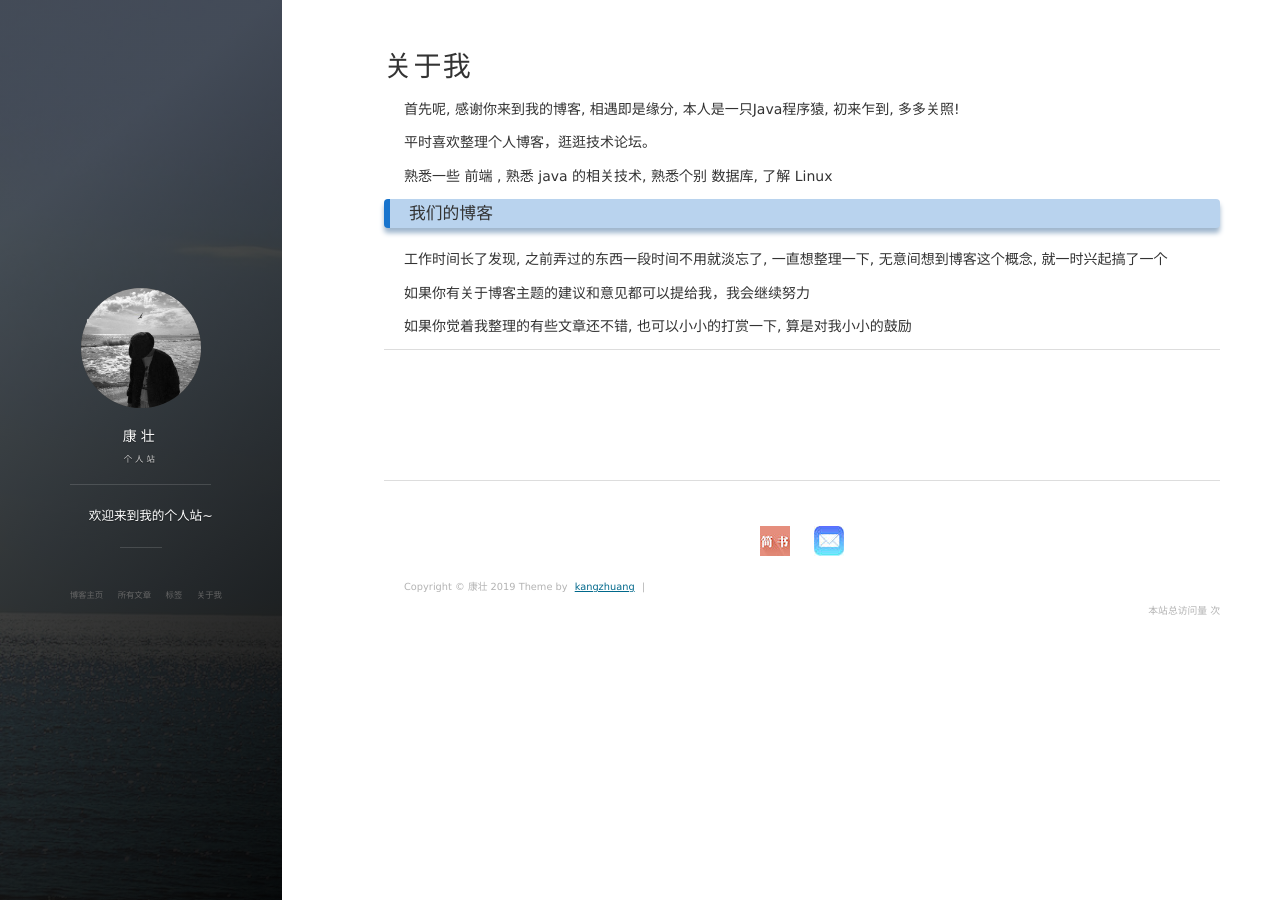
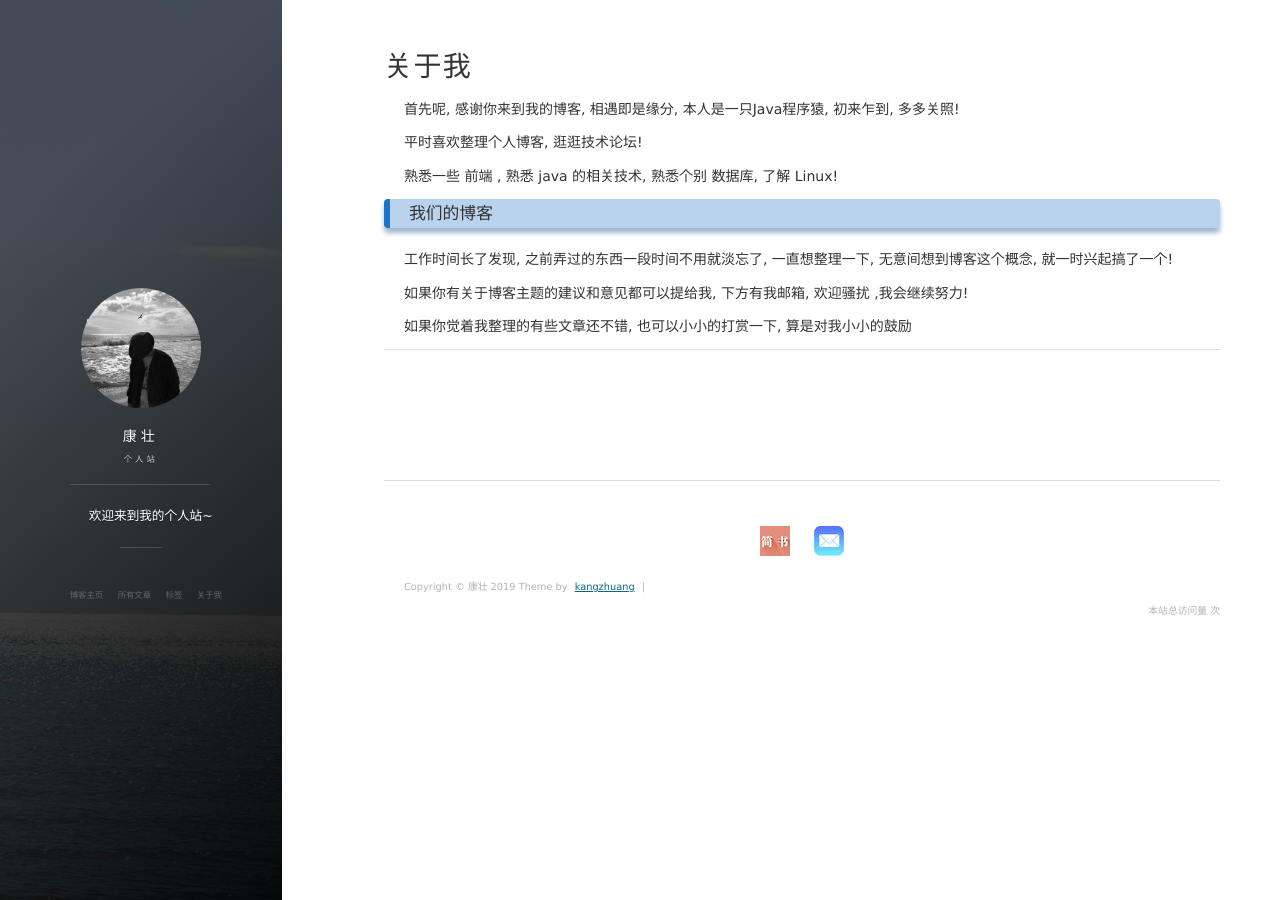
Before and after one commit to kangzhuang0201/kangzhuang0201.github.io, a Jekyll site: the page built from about.md, in a window 1280 px wide. Built offline with Jekyll 4.4.1, drawn with Linux system fonts in a browser that asks for light colours; nearby versions of some CDN libraries; comment, search, counter and statistics services are not loaded.

```diff
--- a/about.md
+++ b/about.md
@@ -5,17 +5,17 @@
 <p>
 首先呢, 感谢你来到我的博客, 相遇即是缘分, 本人是一只Java程序猿, 初来乍到, 多多关照!
 <p>
-平时喜欢整理个人博客，逛逛技术论坛。
+平时喜欢整理个人博客, 逛逛技术论坛!
 <p>
-熟悉一些 前端 , 熟悉 java 的相关技术, 熟悉个别 数据库, 了解 Linux
+熟悉一些 前端 , 熟悉 java 的相关技术, 熟悉个别 数据库, 了解 Linux!
 <p>
 
 <h3> 我们的博客 </h3>
 
 <p>
-工作时间长了发现, 之前弄过的东西一段时间不用就淡忘了, 一直想整理一下, 无意间想到博客这个概念, 就一时兴起搞了一个
+工作时间长了发现, 之前弄过的东西一段时间不用就淡忘了, 一直想整理一下, 无意间想到博客这个概念, 就一时兴起搞了一个!
 <p>
-如果你有关于博客主题的建议和意见都可以提给我，我会继续努力
+如果你有关于博客主题的建议和意见都可以提给我, 下方有我邮箱, 欢迎骚扰 ,我会继续努力!
 <p>
 如果你觉着我整理的有些文章还不错, 也可以小小的打赏一下, 算是对我小小的鼓励
 <p>
```
Also changed, not shown: _posts/2019-05-30-Github绑定域名.md (+3 -3 lines).
